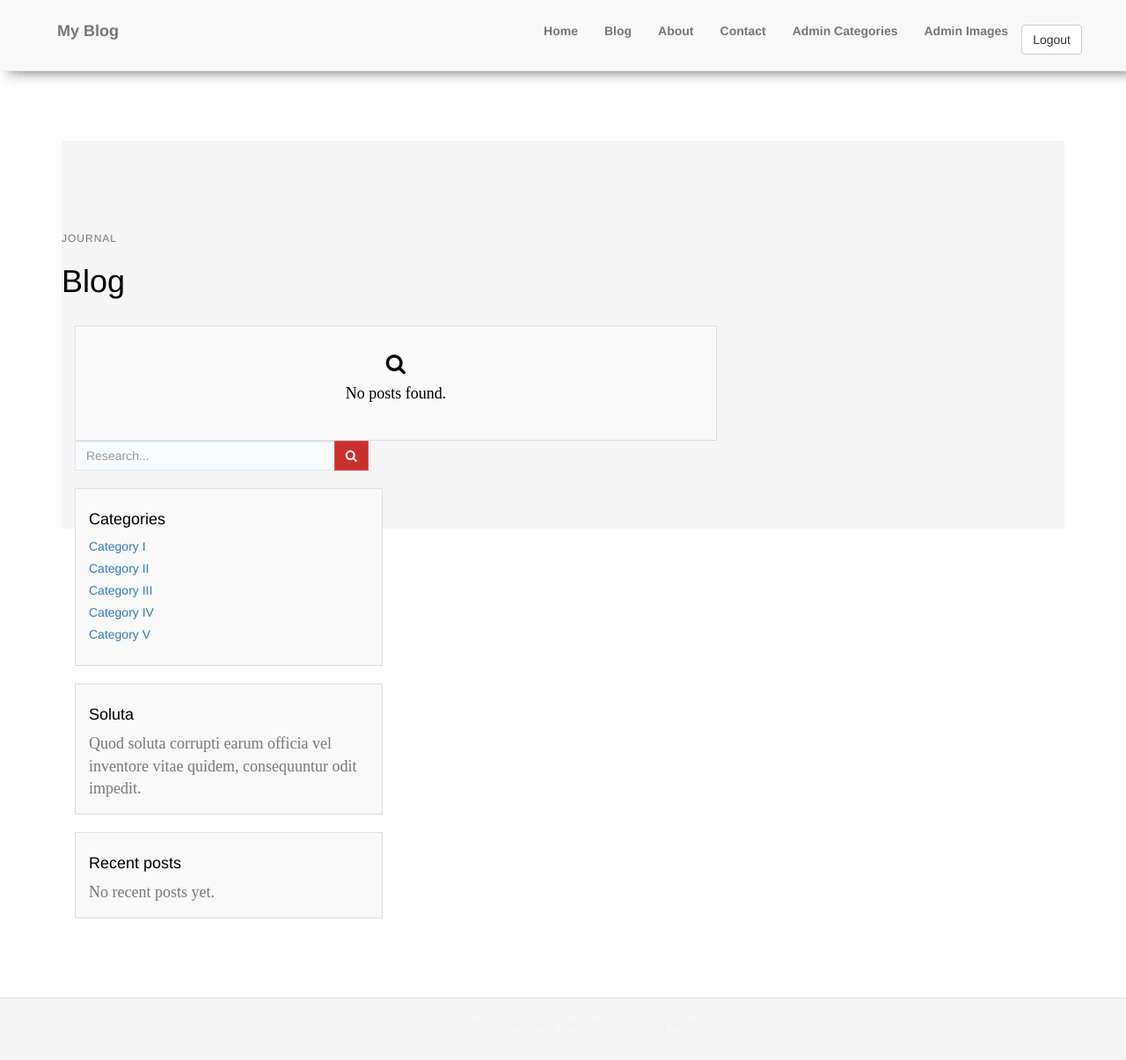
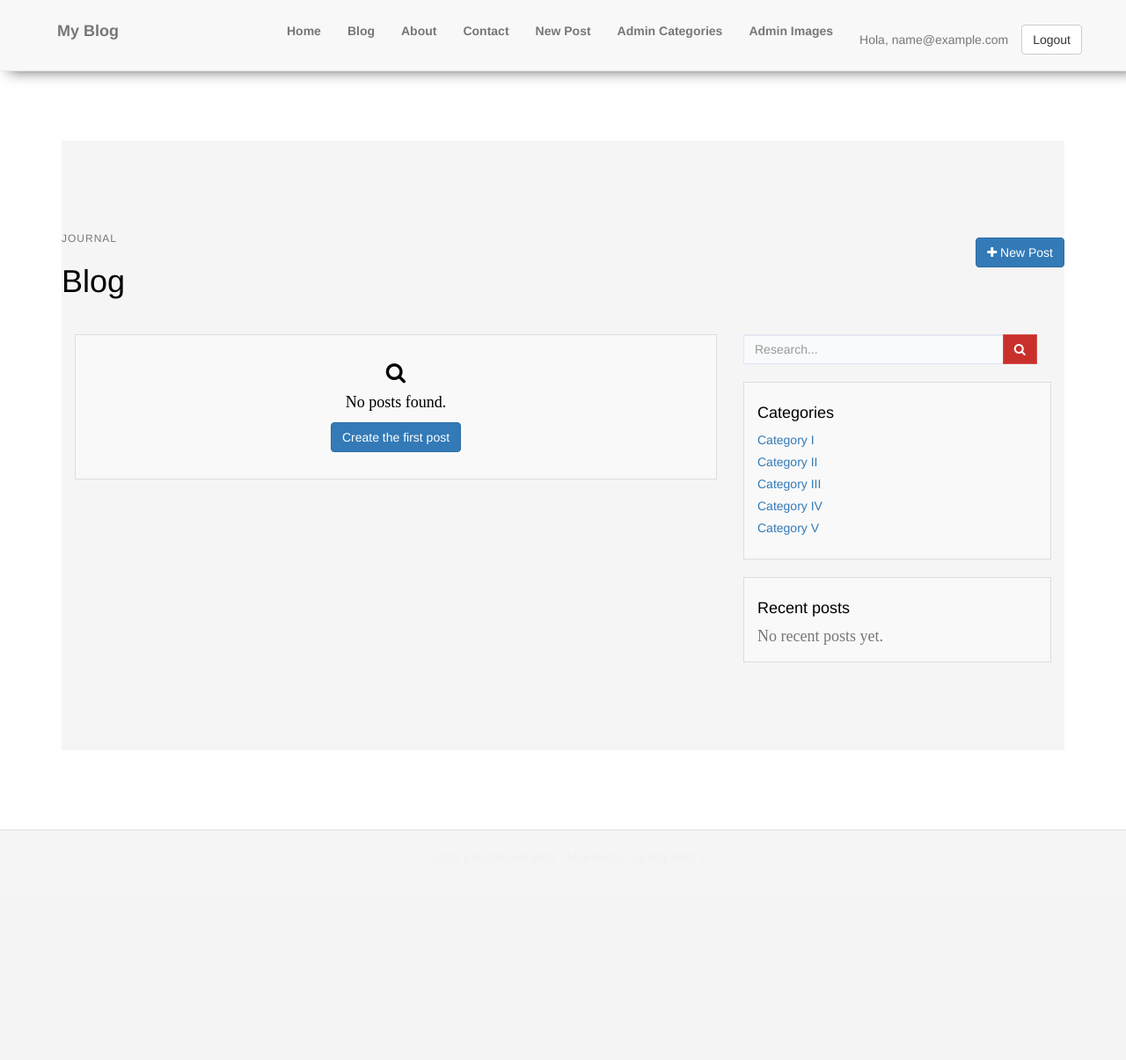
Before and after one commit to Marianaquibed/Java-Spring-Boot-Blog, a Spring Boot app: page /blog in a window 1280 px wide. Shown: the whole page at 88% size. After the commit the page ends 944 px from the top, so only its background shows below. Run offline with Spring Boot 4, Linux system fonts and the light colour scheme; the visitor is signed in with stand-in values (Sample User, id 1); data that the repository does not hold is empty; some of the project's set-up classes (security, data sources, template engines, error pages and the like) are left out, and stand-ins take their place; some libraries are stand-ins or nearby versions.

Commit message:
Implementación de post nuevo, comentarios, likes, subir archivos, pasar página y arreglos en blog

```diff
--- a/src/main/resources/templates/base.html
+++ b/src/main/resources/templates/base.html
@@ -45,6 +45,9 @@
                     <a th:href="@{/register}">Register</a>
                 </li>
                 <li sec:authorize="isAuthenticated()">
+                    <p class="navbar-text">Hola, <span sec:authentication="name">usuario</span></p>
+                </li>
+                <li sec:authorize="isAuthenticated()">
                     <form th:action="@{/logout}" method="post" style="display:inline; margin-top: 8px;">
                         <button type="submit" class="btn btn-default navbar-btn">Logout</button>
                     </form>
--- a/src/main/resources/templates/blog/blog.html
+++ b/src/main/resources/templates/blog/blog.html
@@ -29,6 +29,11 @@
                 <li><a th:href="@{/about}">About</a></li>
                 <li><a th:href="@{/contact}">Contact</a></li>
 
+                <!-- Solo usuarios logueados: crear post -->
+                <li sec:authorize="isAuthenticated()">
+                    <a th:href="@{/blog/new}">New Post</a>
+                </li>
+
                 <!-- Si el usuario es ADMIN -->
                 <li sec:authorize="hasRole('ADMIN')">
                     <a th:href="@{/admin/categories}">Admin Categories</a>
@@ -45,6 +50,9 @@
                     <a th:href="@{/register}">Register</a>
                 </li>
                 <li sec:authorize="isAuthenticated()">
+                    <p class="navbar-text">Hola, <span sec:authentication="name">usuario</span></p>
+                </li>
+                <li sec:authorize="isAuthenticated()">
                     <form th:action="@{/logout}" method="post" style="display:inline; margin-top: 8px;">
                         <button type="submit" class="btn btn-default navbar-btn">Logout</button>
                     </form>
@@ -56,7 +64,14 @@
     <!-- Contenido Principal -->
     <div class="container" style="min-height: 70vh; padding-top: 90px; padding-bottom: 50px;">
         <div id="blog">
-            <header class="page-header-block" style="margin-bottom: 30px;">
+
+            <header class="page-header-block" style="margin-bottom: 30px; overflow: hidden;">
+                <!-- Botón crear post (solo logueados) -->
+                <a sec:authorize="isAuthenticated()" th:href="@{/blog/new}" class="btn btn-primary pull-right"
+                    style="margin-top: 10px;">
+                    <i class="fa fa-plus"></i> New Post
+                </a>
+
                 <span class="eyebrow"
                     style="text-transform: uppercase; font-size: 12px; color: #777; letter-spacing: 1px;">Journal</span>
                 <div th:if="${searchTerm != null and searchTerm != ''}">
@@ -78,27 +93,48 @@
                                 style="padding: 10px 15px; background: #f9f9f9; border: 1px solid #ddd; margin-bottom: 20px;">
                                 <span class="results-count">
                                     <i class="fa fa-file-text-o"></i>
-                                    Mostrando <strong th:text="${posts.size()}">0</strong> de <strong
-                                        th:text="${total}">0</strong> <span
-                                        th:text="${total == 1 ? 'post' : 'posts'}">posts</span>
+                                    Mostrando <strong th:text="${posts.size()}">0</strong> de
+                                    <strong th:text="${total}">0</strong>
+                                    <span th:text="${total == 1 ? 'post' : 'posts'}">posts</span>
                                 </span>
-                                <span class="results-page" style="margin-left: 15px;">Página <span
-                                        th:text="${page}">1</span> <span class="results-sep">/</span> <span
-                                        th:text="${totalPages}">1</span></span>
+                                <span class="results-page" style="margin-left: 15px;">Página
+                                    <span th:text="${page}">1</span> <span class="results-sep">/</span>
+                                    <span th:text="${totalPages}">1</span></span>
                             </div>
-                            <br>
 
                             <!-- Bucle de posts -->
                             <div th:each="post : ${posts}">
                                 <div th:replace="~{partials/_post :: postFragment}"></div>
                             </div>
 
-                            <!-- Paginación condicional (Verifica si existen los partials o usa paginación estándar si falla) -->
-                            <div th:if="${searchTerm != null and searchTerm != ''}">
-                                <div th:if="${#lists.contains(@environment.defaultProfiles, 'none')}" /* fallback seguro
-                                    si no existe el partial * />
-                            </div>
-                        </div>
+                            <!-- Paginación (la página va en la ruta: /blog/2 o /blog/buscar/2?searchTerm=...) -->
+                            <nav th:if="${totalPages > 1}" aria-label="Paginación">
+                                <ul class="pager">
+
+                                    <!-- Anterior -->
+                                    <li class="previous" th:classappend="${page <= 1} ? 'disabled'">
+                                        <a th:if="${page > 1}"
+                                            th:href="${searchTerm != null and searchTerm != ''} ? @{/blog/buscar/{p}(p=${page - 1}, searchTerm=${searchTerm})} : @{/blog/{p}(p=${page - 1})}">
+                                            <i class="fa fa-arrow-left"></i> Anterior
+                                        </a>
+                                        <span th:unless="${page > 1}">
+                                            <i class="fa fa-arrow-left"></i> Anterior
+                                        </span>
+                                    </li>
+
+                                    <!-- Siguiente -->
+                                    <li class="next" th:classappend="${page >= totalPages} ? 'disabled'">
+                                        <a th:if="${page < totalPages}"
+                                            th:href="${searchTerm != null and searchTerm != ''} ? @{/blog/buscar/{p}(p=${page + 1}, searchTerm=${searchTerm})} : @{/blog/{p}(p=${page + 1})}">
+                                            Siguiente <i class="fa fa-arrow-right"></i>
+                                        </a>
+                                        <span th:unless="${page < totalPages}">
+                                            Siguiente <i class="fa fa-arrow-right"></i>
+                                        </span>
+                                    </li>
+
+                                </ul>
+                            </nav>
                         </div>
 
                         <!-- Si NO hay posts -->
@@ -107,6 +143,8 @@
                                 style="padding: 30px; text-align: center; background: #f9f9f9; border: 1px solid #ddd;">
                                 <i class="fa fa-search" style="font-size: 24px; margin-bottom: 10px;"></i>
                                 <p>No posts found.</p>
+                                <a sec:authorize="isAuthenticated()" th:href="@{/blog/new}"
+                                    class="btn btn-primary">Create the first post</a>
                             </div>
                         </div>
 
@@ -139,13 +177,6 @@
                         </ul>
                     </div>
 
-                <div class="card card-sm glass"
-                    style="margin-top: 20px; padding: 15px; background: #f9f9f9; border: 1px solid #ddd;">
-                    <h4>Soluta</h4>
-                    <p class="text-muted" style="margin:0">Quod soluta corrupti earum officia vel inventore vitae
-                        quidem, consequuntur odit impedit.</p>
-                </div>
-
                     <div class="card card-sm"
                         style="margin-top: 20px; padding: 15px; background: #f9f9f9; border: 1px solid #ddd;">
                         <h4>Recent posts</h4>
@@ -160,6 +191,7 @@
                     </div>
                 </aside>
             </div>
+
         </div>
     </div>
 
--- a/src/main/resources/templates/index.html
+++ b/src/main/resources/templates/index.html
@@ -43,6 +43,9 @@
                 </li>
                 <li sec:authorize="!isAuthenticated()">
                     <a th:href="@{/register}">Register</a>
+                </li>
+                <li sec:authorize="isAuthenticated()">
+                    <p class="navbar-text">Hola, <span sec:authentication="name">usuario</span></p>
                 </li>
                 <li sec:authorize="isAuthenticated()">
                     <form th:action="@{/logout}" method="post" style="display:inline; margin-top: 8px;">
```
Also changed, not shown: src/main/java/com/blog/config/WebConfig.java (added, +19 -0 lines), src/main/resources/templates/blog/new_post.html (+11 -2 lines), src/main/resources/templates/blog/single_post.html (+80 -47 lines), src/main/resources/templates/partials/_post_comments.html (+7 -7 lines), 4 other files. Lines whose indentation alone changed are shown as unchanged.
